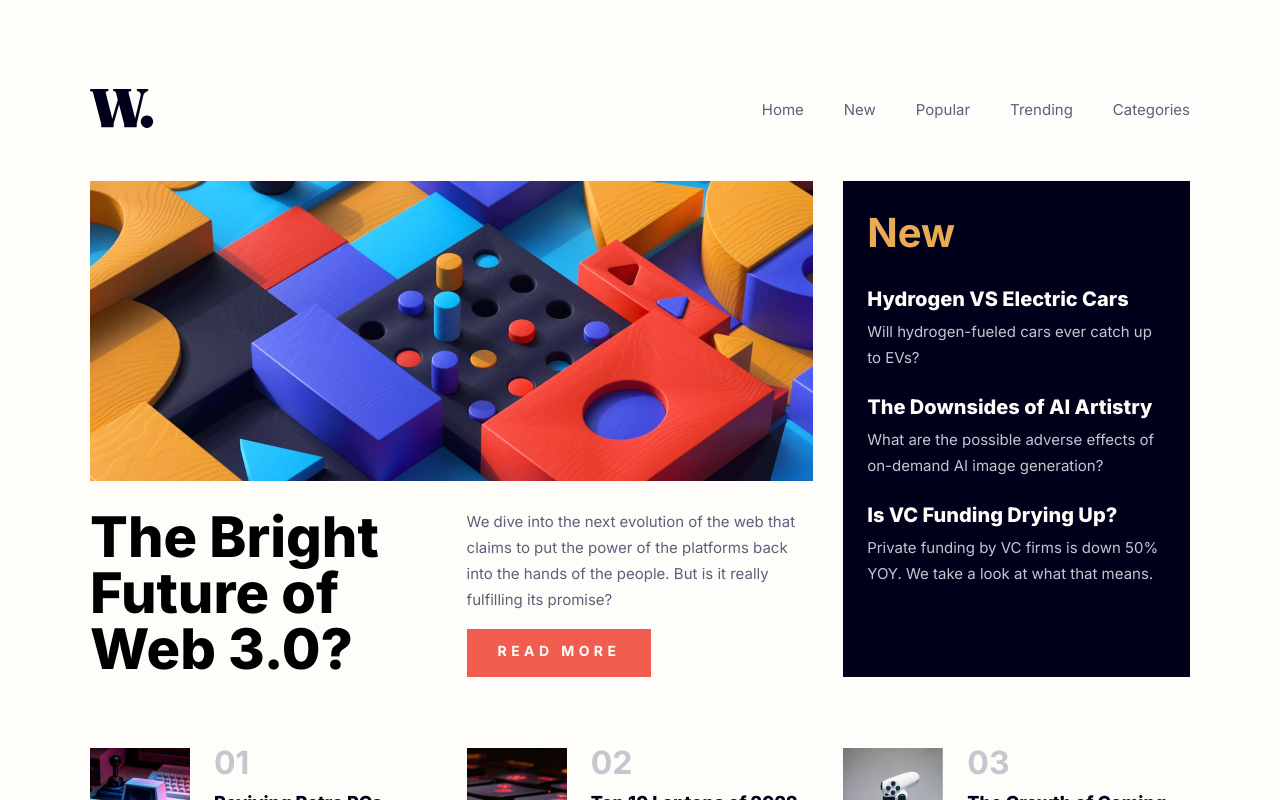
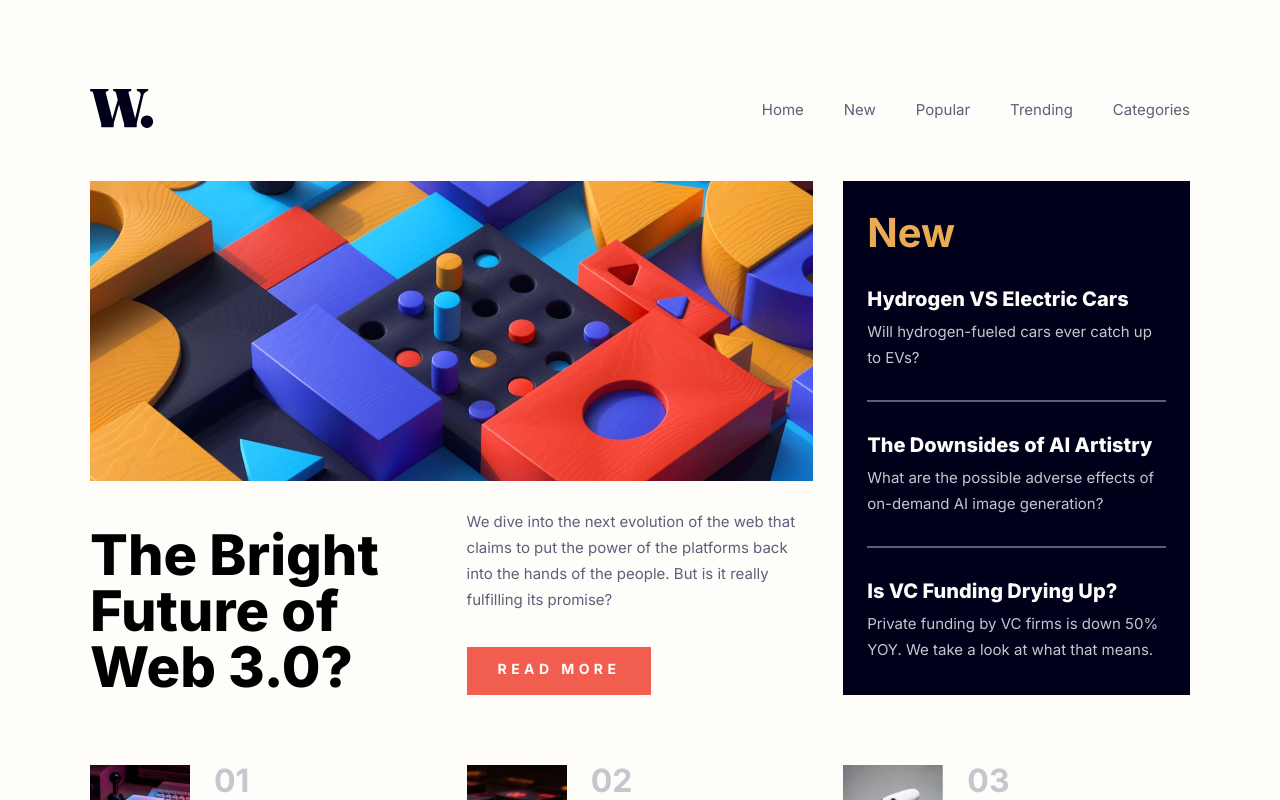
Before and after one commit to aleksandr-efimenko/news-homepage-frontendmentor, a Next.js app: page / in a window 1280 px wide. Built offline with nearby package versions, Linux system fonts and the light colour scheme.

Commit message:
finish desktop template

```diff
--- a/components/Hero.tsx
+++ b/components/Hero.tsx
@@ -19,17 +19,18 @@ export default function Hero({
           priority
           src={heroImgDesktop}
           style={{
-            objectFit: 'cover',
+            objectFit: "cover",
           }}
           alt="Hero image, abstraction with colored blocks"
         />
       </div>
-
-        <h1 className={heroStyles['hero-title']}>{title}</h1>
-        <div className={heroStyles['hero-description-container']}>
-          <p className={heroStyles['hero-text']}>{heroDescription}</p>
-          <RedButton buttonLink={buttonLink} />
-        </div>
+      <div className={heroStyles["hero-title-container"]}>
+        <h1 className={heroStyles["hero-title"]}>{title}</h1>
+      </div>
+      <div className={heroStyles["hero-description-container"]}>
+        <p className={heroStyles["hero-text"]}>{heroDescription}</p>
+        <RedButton buttonLink={buttonLink} />
+      </div>
     </div>
   );
 }
--- a/components/NewsColumn.tsx
+++ b/components/NewsColumn.tsx
@@ -11,14 +11,14 @@ export default function NewsColumn({
   return (
     <div className={ncStyles["news-column-container"]}>
       <h2>New</h2>
-      {newsColumnData.map((item) => (
+      {newsColumnData.map((item, index) => (
         <div key={item.id}>
           <h3>
-            {" "}
             <Link href={item.link}>{item.title}</Link>
           </h3>
-
           <p>{item.description}</p>
+         {index !== newsColumnData.length -1 &&
+          <hr className={ncStyles['news-separator'] }/> }
         </div>
       ))}
     </div>
--- a/components/NewsRowElement.tsx
+++ b/components/NewsRowElement.tsx
@@ -1,17 +1,27 @@
-import { NewsRowData } from '@/utils/interface'
-import React from 'react'
-import Image from 'next/image'
-import nrStyles from '@/styles/NewsRow.module.css'
+import { NewsRowData } from "@/utils/interface";
+import React from "react";
+import Image from "next/image";
+import nrStyles from "@/styles/NewsRow.module.css";
+import Link from "next/link";
 
-export default function NewsRowElement( newsRow: NewsRowData )  {
+export default function NewsRowElement(newsRow: NewsRowData) {
   return (
-    <div className={nrStyles['news-element-container']}>
-      <Image src={newsRow.imgSrc} alt={newsRow.title} width={100} height={127} />
+    <div className={nrStyles["news-element-container"]}>
+      <Link href={newsRow.link}>
+        <Image
+          src={newsRow.imgSrc}
+          alt={newsRow.title}
+          width={100}
+          height={127}
+        />
+      </Link>
       <div className="">
-        <p className={nrStyles['news-element-id']}>{newsRow.id}</p>
-        <h3>{newsRow.title}</h3>
+        <p className={nrStyles["news-element-id"]}>{newsRow.id}</p>
+        <h3>
+          <Link href={newsRow.link}>{newsRow.title}</Link>
+        </h3>
         <p>{newsRow.description}</p>
       </div>
     </div>
-  )
+  );
 }
--- a/styles/Hero.module.css
+++ b/styles/Hero.module.css
@@ -14,6 +14,10 @@
   width: 100%;
   height: 100%;
   grid-area: hero-image;
+}
+.hero-title-container {
+  display: flex;
+  align-items: flex-end;
 }
 
 .hero-title {
--- a/styles/Home.module.css
+++ b/styles/Home.module.css
@@ -1,7 +1,7 @@
 .main-page-grid-container {
   display: grid;
   grid-template-columns: 73fr 35fr;
-  grid-template-rows: auto auto;
+  /* grid-template-rows: 511px auto; */
   gap: 7rem 3rem;
   grid-template-areas: "hero-container column-news"
                         "row-news row-news";
--- a/styles/NewsColumn.module.css
+++ b/styles/NewsColumn.module.css
@@ -22,10 +22,15 @@
 .news-column-container a:hover {
   color: var(--soft-orange);
 }
+
 .news-column-container p {
   font-size: var(--fs-paragraph);
   line-height: var(--lh-paragraph);
   font-weight: var(--fw-paragraph);
   color: var(--grayish-blue);
-  margin-block-end: 2.4rem;
 }
+
+hr.news-separator {
+  border: 1px solid var(--dark-grayish-blue);
+  margin-block: 2.9rem 3.1rem;
+}
```
